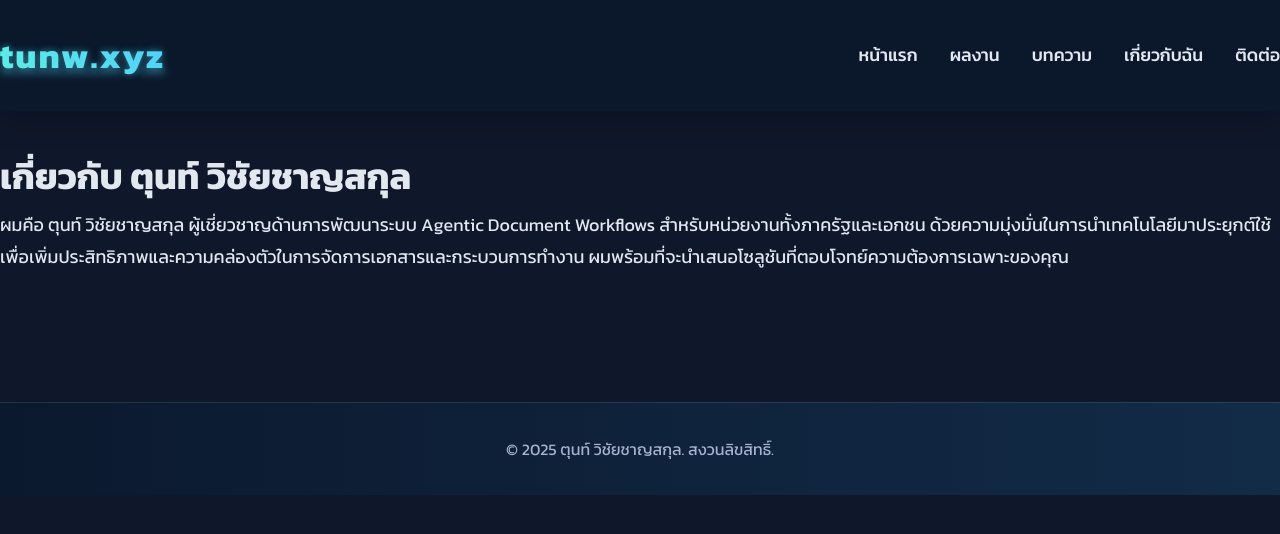
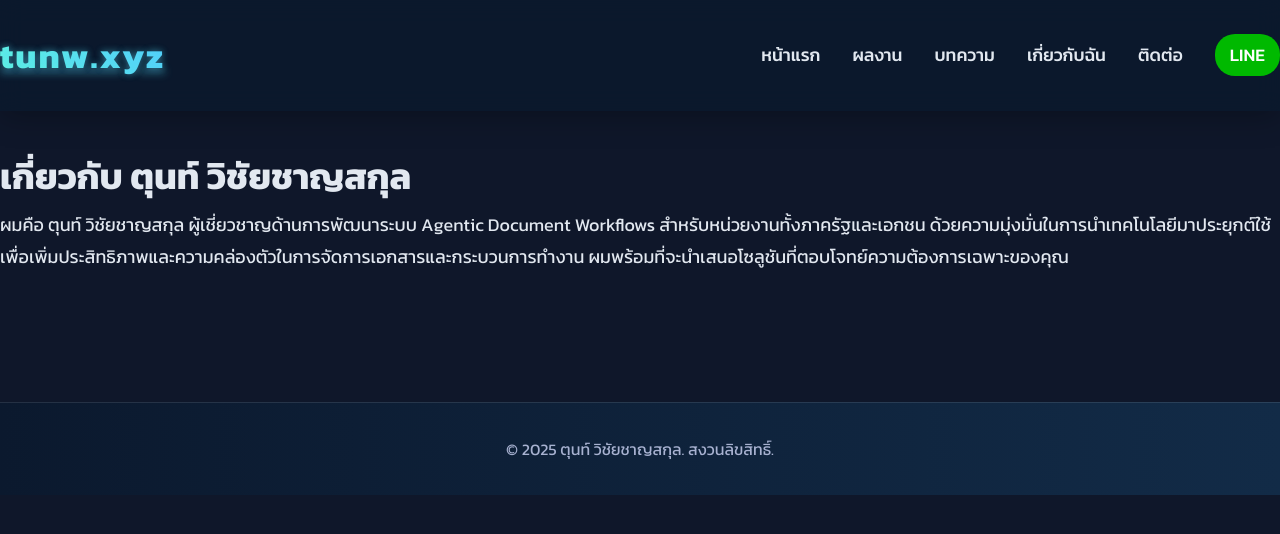
Before and after one commit to tunwichai/freelance-portfolio, an Eleventy site: page src/about.md in a window 1280 px wide. Built offline with nearby package versions, Linux system fonts and the light colour scheme; Eleventy itself is replaced by a stand-in of ours; files that its build step writes are made by us from their sources.

Commit message:
feat(navigation): add LINE contact button to all pages
Added a LINE contact button to the navigation menu across all pages for better user engagement. Included styling to match LINE's branding and ensure visual consistency.

```diff
--- a/docs/assets/css/style.css
+++ b/docs/assets/css/style.css
@@ -216,6 +216,10 @@ header ul li a:hover {
   transform: translateY(-2px); /* Added subtle upward movement */
 }
 
+header ul li a.line-contact-btn::after {
+  display: none; /* ซ่อนขีดเส้นใต้ effect ของเมนูอื่น */
+}
+
 /* Main */
 main {
   padding: calc(var(--header-height) + 4rem) 0 4rem 0; /* เพิ่ม padding-top ชดเชย header */
@@ -313,6 +317,21 @@ a.card {
   color: var(--text-secondary); /* Changed */
   animation: fadeIn 1.7s ease-out;
 }
+
+/* ใน style.css */
+.line-contact-btn {
+  background-color: #00B900; /* สีเขียวของ Line */
+  color: white !important; /* ทำให้ตัวอักษรเป็นสีขาว */
+  padding: 8px 15px;
+  border-radius: 20px;
+  transition: background-color 0.3s ease;
+}
+
+.line-contact-btn:hover {
+  background-color: #00A300; /* สีเขียวเข้มขึ้นเมื่อ hover */
+  color: white !important;
+}
+
 
 /* Animations */
 @keyframes fadeInUp {
--- a/src/_includes/layouts/base.njk
+++ b/src/_includes/layouts/base.njk
@@ -23,6 +23,7 @@
           <li><a href="/blog/">บทความ</a></li>
           <li><a href="/about/">เกี่ยวกับฉัน</a></li>
           <li><a href="/contact/">ติดต่อ</a></li>
+          <li><a href="https://line.me/ti/p/~@786lmeby" target="_blank" rel="noopener noreferrer" class="line-contact-btn">LINE</a></li>
         </ul>
       </div>
     </nav>
--- a/src/assets/css/style.css
+++ b/src/assets/css/style.css
@@ -216,6 +216,10 @@ header ul li a:hover {
   transform: translateY(-2px); /* Added subtle upward movement */
 }
 
+header ul li a.line-contact-btn::after {
+  display: none; /* ซ่อนขีดเส้นใต้ effect ของเมนูอื่น */
+}
+
 /* Main */
 main {
   padding: calc(var(--header-height) + 4rem) 0 4rem 0; /* เพิ่ม padding-top ชดเชย header */
@@ -313,6 +317,21 @@ a.card {
   color: var(--text-secondary); /* Changed */
   animation: fadeIn 1.7s ease-out;
 }
+
+/* ใน style.css */
+.line-contact-btn {
+  background-color: #00B900; /* สีเขียวของ Line */
+  color: white !important; /* ทำให้ตัวอักษรเป็นสีขาว */
+  padding: 8px 15px;
+  border-radius: 20px;
+  transition: background-color 0.3s ease;
+}
+
+.line-contact-btn:hover {
+  background-color: #00A300; /* สีเขียวเข้มขึ้นเมื่อ hover */
+  color: white !important;
+}
+
 
 /* Animations */
 @keyframes fadeInUp {
```
Also changed, not shown: docs/about/index.html (+1 -0 lines), docs/blog/first-post/index.html (+1 -0 lines), docs/blog/index.html (+1 -0 lines), docs/contact/index.html (+1 -0 lines), docs/index.html (+1 -0 lines), docs/projects/index.html (+1 -0 lines), docs/projects/sample-project/index.html (+1 -0 lines).
